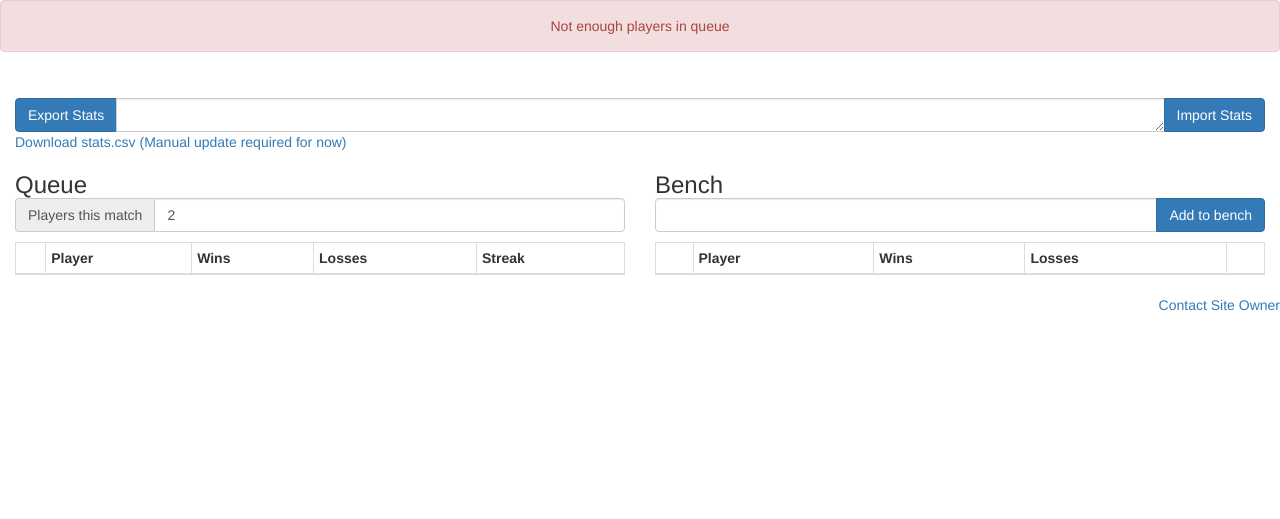
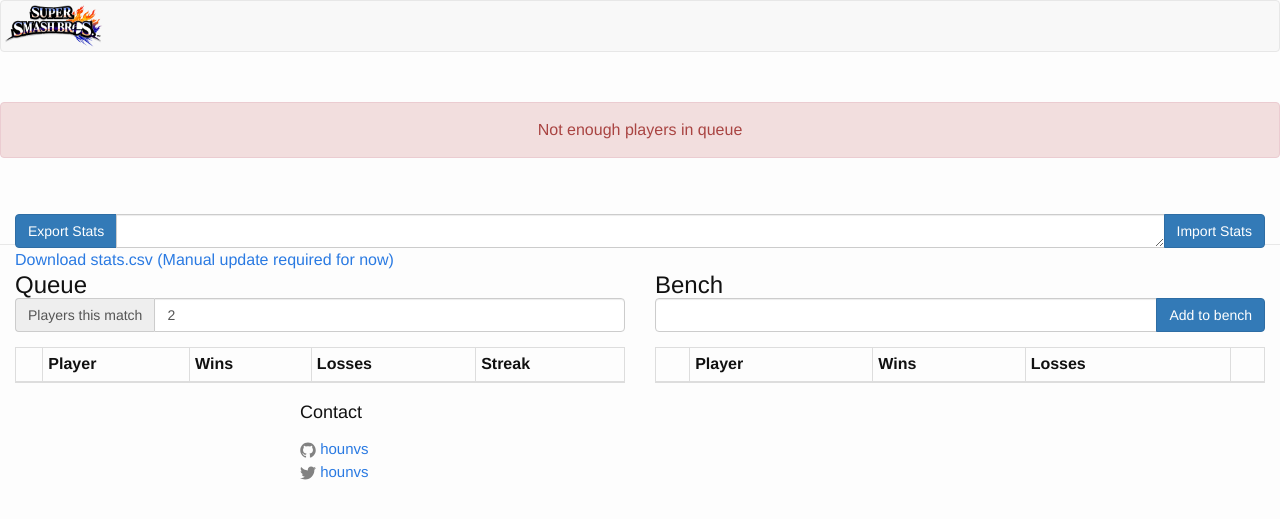
Before and after one commit to hounvs/QueueUp, a Jekyll site: the page built from index.html, in a window 1280 px wide. Shown: the top 519 px of the page. Built offline with Jekyll 4.4.1, drawn with Linux system fonts in a browser that asks for light colours.

Commit message:
Update to Jekyll format

```diff
--- /dev/null
+++ b/_includes/benchTable.html
@@ -0,0 +1,21 @@
+<h3>
+    Bench
+    <span class="input-group">
+        <input type="text" id="player" class="form-control" onkeydown="bench(event)" />
+        <span class="input-group-btn">
+            <input type="button" id="bench" class="btn btn-primary" value="Add to bench" onclick="addToTable('bench-table', $('#player')[0].value, 0, 0)" />
+        </span>
+    </span>
+</h3>
+<table class="table table-striped table-bordered table-hover table-condensed sortable">
+    <thead>
+        <tr>
+            <th class="sorttable_nosort"></th>
+            <th>Player</th>
+            <th>Wins</th>
+            <th>Losses</th>
+            <th class="sorttable_nosort"></th>
+        </tr>
+    </thead>
+    <tbody id="bench-table"></tbody>
+</table>
--- /dev/null
+++ b/_includes/currentPlayers.html
@@ -0,0 +1,2 @@
+<p id="current-players" style="text-align: center;"></p>
+<p id="skip-players" style="text-align: center;"></p>
--- a/_includes/footer.html
+++ b/_includes/footer.html
@@ -2,7 +2,7 @@
 
             <div class="wrapper">
 
-                <h2 class="footer-heading">{{ site.title }}</h2>
+                <h2 class="footer-heading">Contact</h2>
 
                 <div class="footer-col-wrapper">
                     <div class="footer-col footer-col-2">
--- /dev/null
+++ b/_includes/head.html
@@ -0,0 +1,14 @@
+<!DOCTYPE html>
+<html xmlns="http://www.w3.org/1999/xhtml">
+<head>
+    <script src="{{ site.baseurl }}/js/jquery-2.1.4.min.js"></script>
+    <script src="{{ site.baseurl }}/js/bootstrap.min.js"></script>
+    <script src="{{ site.baseurl }}/js/sorttable.js"></script>
+    <script src="{{ site.baseurl }}/js/site.js"></script>
+    <link rel="stylesheet" type="text/css" href="./css/bootstrap.css" />
+    <!-- TODO: refactor out main.css -->
+    <link rel="stylesheet" type="text/css" href="./css/main.css" />
+    <link rel="stylesheet" type="text/css" href="./css/site.css" />
+    <title></title>
+</head>
+<body>
--- a/_includes/header.html
+++ b/_includes/header.html
@@ -1,11 +1,5 @@
-<!DOCTYPE html>
-<html>
-    <head>
-        <meta charset="utf-8">
-        <title>{{ page.title }}</title>
-        <link rel="stylesheet" href="{{ site.baseurl }}/css/main.css" >
-        <link rel="stylesheet" href="{{ site.baseurl }}/css/bootstrap.min.css" >
-        <script type="text/javascript" src="{{ site.baseurl }}/js/jquery-2.1.4.min.js"></script>
-        <script type="text/javascript" src="{{ site.baseurl }}/js/bootstrap.min.js"></script>
-    </head>
-    <body>
+{% include head.html %}
+
+<div class="navbar navbar-default">
+    <img src="{{ site.baseurl }}/images/{{ page.logo }}" class="navbar-brand"></img>
+</div>
--- /dev/null
+++ b/_includes/importExport.html
@@ -0,0 +1,11 @@
+<!-- Import/Export -->
+<div class="input-group">
+    <span class="input-group-btn">
+        <input id="exportButton" type="button" class="btn btn-primary" value="Export Stats" onclick="exportStats()" />
+    </span>
+    <textarea id="data-dump" rows="1" class="form-control"></textarea>
+    <span class="input-group-btn">
+        <input id="importButton" type="button" class="btn btn-primary" value="Import Stats" onclick="importStats('bench-table')" />
+    </span>
+</div>
+<a href="./Stats/stats.csv">Download stats.csv (Manual update required for now)</a>
--- /dev/null
+++ b/_includes/queueTable.html
@@ -0,0 +1,19 @@
+<h3>
+    Queue
+    <span class="input-group">
+        <span class="input-group-addon">Players this match</span>
+        <input type="number" id="players-in-match" class="form-control" value="2" min="2" onchange="updatePage()" />
+    </span>
+</h3>
+<table class="table table-striped table-bordered table-hover table-condensed">
+    <thead>
+        <tr>
+            <th class="sorttable_nosort"></th>
+            <th>Player</th>
+            <th>Wins</th>
+            <th>Losses</th>
+            <th>Streak</th>
+        </tr>
+    </thead>
+    <tbody id="player-table"></tbody>
+</table>
--- a/_layouts/default.html
+++ b/_layouts/default.html
@@ -1,13 +1,27 @@
 {% include header.html %}
 
 <div class="page-content">
-    <div class="wrapper">
-        <h1>{{ page.title }}</h1>
-
-        {{ content }}
-
-        {% include nav.html %}
+    <div>
+        <!-- Title and Player Buttons -->
+        <div style="height: 7em;">
+            {% include currentPlayers.html %}
+        </div>
+        <div class="col-md-12">
+            {% include importExport.html %}
+        </div>
+        <div class="col-md-6">
+            {% include queueTable.html %}
+        </div>
+        <div class="col-md-6">
+            {% include benchTable.html %}
+        </div>
     </div>
 </div>
 
+<script>
+    playerTable = $("#player-table")[0];
+    benchTable = $("#bench-table")[0];
+	updatePage();
+</script>
+
 {% include footer.html %}
--- a/css/site.css
+++ b/css/site.css
@@ -1,3 +1,3 @@
-.tools {
-    float: right;
+img.navbar-brand {
+    padding: 0;
 }
--- a/index.html
+++ b/index.html
@@ -1,86 +1,4 @@
-<!DOCTYPE html>
-<html xmlns="http://www.w3.org/1999/xhtml">
-<head>
-    <script src="./js/jquery-2.1.4.min.js"></script>
-    <script src="./js/bootstrap.min.js"></script>
-    <script src="./js/sorttable.js"></script>
-    <script src="./js/site.js"></script>
-    <link rel="stylesheet" type="text/css" href="./css/bootstrap.css" />
-    <link rel="stylesheet" type="text/css" href="./css/site.css" />
-    <title></title>
-</head>
-<body>
-    <!-- Title and Player Buttons -->
-    <div style="height: 7em;">
-        <p id="current-players" style="text-align: center;"></p>
-        <p id="skip-players" style="text-align: center;"></p>
-    </div>
-    <div class="col-md-12">
-        <!-- Import/Export -->
-        <div class="input-group">
-            <span class="input-group-btn">
-                <input id="exportButton" type="button" class="btn btn-primary" value="Export Stats" onclick="exportStats()" />
-            </span>
-            <textarea id="data-dump" rows="1" class="form-control"></textarea>
-            <span class="input-group-btn">
-                <input id="importButton" type="button" class="btn btn-primary" value="Import Stats" onclick="importStats('bench-table')" />
-            </span>
-        </div>
-        <a href="./Stats/stats.csv">Download stats.csv (Manual update required for now)</a>
-    </div>
-
-    <div class="col-md-6">
-        <h3>
-            Queue
-            <span class="input-group">
-                <span class="input-group-addon">Players this match</span>
-                <input type="number" id="players-in-match" class="form-control" value="2" min="2" onchange="updatePage()" />
-            </span>
-        </h3>
-        <table class="table table-striped table-bordered table-hover table-condensed">
-            <thead>
-                <tr>
-                    <th class="sorttable_nosort"></th>
-                    <th>Player</th>
-                    <th>Wins</th>
-                    <th>Losses</th>
-                    <th>Streak</th>
-                </tr>
-            </thead>
-            <tbody id="player-table"></tbody>
-        </table>
-    </div>
-
-    <div class="col-md-6">
-        <h3>
-            Bench
-            <span class="input-group">
-                <input type="text" id="player" class="form-control" onkeydown="bench(event)" />
-                <span class="input-group-btn">
-                    <input type="button" id="bench" class="btn btn-primary" value="Add to bench" onclick="addToTable('bench-table', $('#player')[0].value, 0, 0)" />
-                </span>
-            </span>
-        </h3>
-        <table class="table table-striped table-bordered table-hover table-condensed sortable">
-            <thead>
-                <tr>
-                    <th class="sorttable_nosort"></th>
-                    <th>Player</th>
-                    <th>Wins</th>
-                    <th>Losses</th>
-                    <th class="sorttable_nosort"></th>
-                </tr>
-            </thead>
-            <tbody id="bench-table"></tbody>
-        </table>
-    </div>
-    <div class="tools">
-        <a href="mailto:VinceHounshell@gmail.com">Contact Site Owner</a>
-    </div>
-    <script>
-        playerTable = $("#player-table")[0];
-        benchTable = $("#bench-table")[0];
-		updatePage();
-    </script>
-</body>
-</html>
+---
+layout: default
+logo: SSB4.png
+---
```
